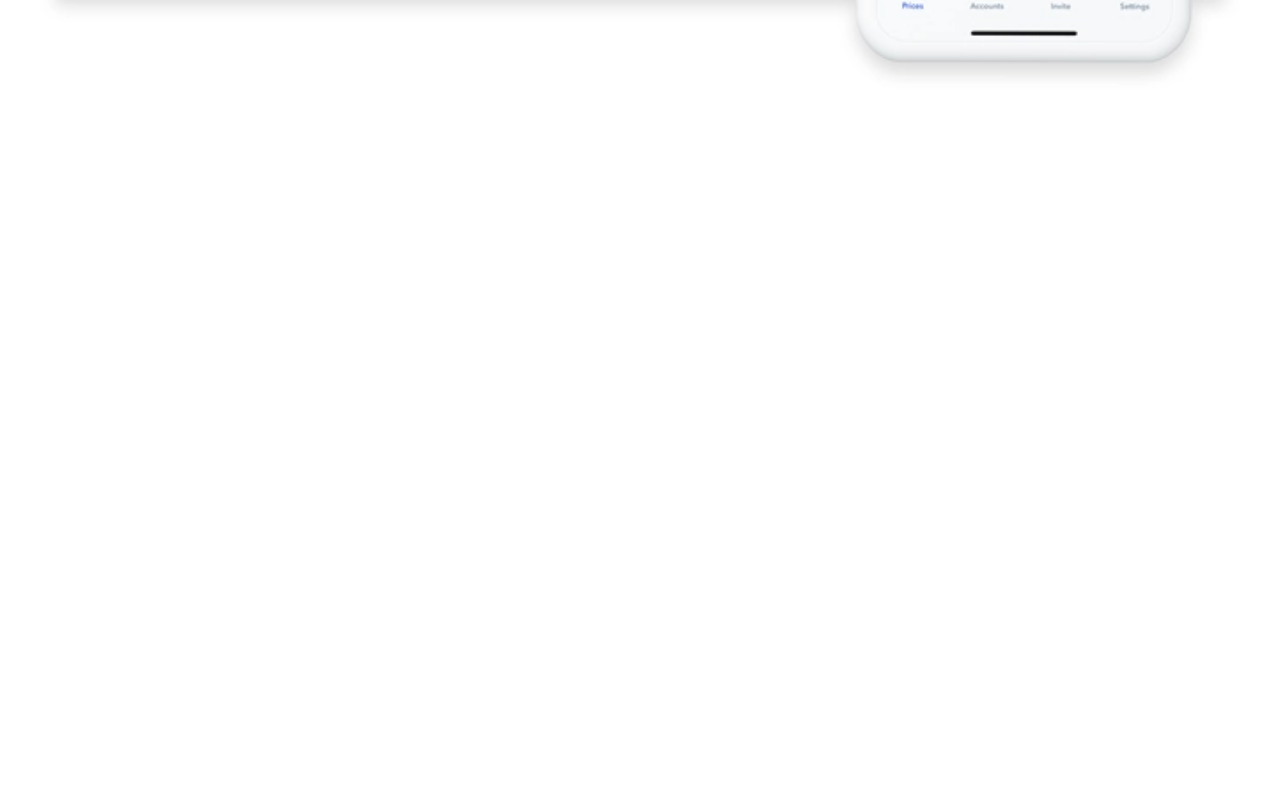
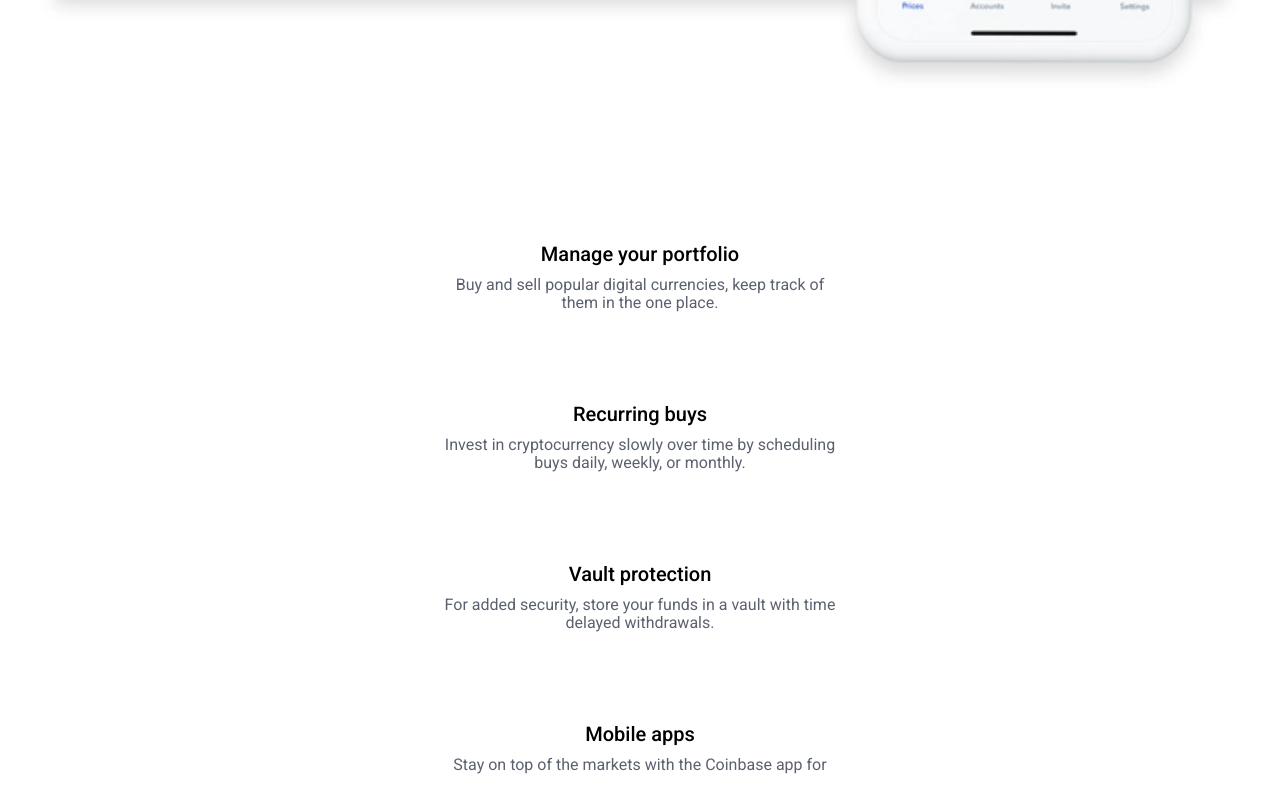
Before and after one commit to Oshioke-Salaki/coin, a React (Vite) app: page / in a window 1280 px wide. Shown: the part 2249-3048 px from the top of the page. Before the commit the page ends 2426 px from the top, so only its background shows below. Built offline with nearby package versions, Linux system fonts and the light colour scheme.

Commit message:
first commit

```diff
--- a/src/CreatePort.css
+++ b/src/CreatePort.css
@@ -23,7 +23,25 @@
     font-weight: 400;
 }
 
-.createPort img {
+.illus {
     width: 100%;
     margin-bottom: 3rem;
 }
+
+.propImg {
+    display: flex;
+    align-items: center;
+    justify-content: center;
+    width: 5rem;
+    height: 5rem;
+    border-radius: 50%;
+}
+
+.property h3 {
+    font-size: 2rem;
+    line-height: 2.3rem;
+    font-weight: 500;
+    margin-top: 1.5rem;
+    margin-bottom: 1rem;
+    text-align: center;
+}
--- a/src/CreatePort.jsx
+++ b/src/CreatePort.jsx
@@ -14,7 +14,44 @@ export default function CreatePort() {
         Coinbase has a variety of features that make it the best place
         <br /> to start trading
       </h2>
-      <img src={ill1} alt="" />
+      <img src={ill1} alt="" className="illus" />
+      <div className="property">
+        <div className="propImg">
+          <img src="" alt="" />
+        </div>
+        <h3>Manage your portfolio</h3>
+        <h2>
+          Buy and sell popular digital currencies, keep track of
+          <br /> them in the one place.
+        </h2>
+      </div>
+      <div className="property">
+        <div className="propImg">
+          <img src="" alt="" />
+        </div>
+        <h3>Recurring buys</h3>
+        <h2>
+          Invest in cryptocurrency slowly over time by scheduling
+          <br /> buys daily, weekly, or monthly.
+        </h2>
+      </div>
+      <div className="property">
+        <div className="propImg">
+          <img src="" alt="" />
+        </div>
+        <h3>Vault protection</h3>
+        <h2>
+          For added security, store your funds in a vault with time
+          <br /> delayed withdrawals.
+        </h2>
+      </div>
+      <div className="property">
+        <div className="propImg">
+          <img src="" alt="" />
+        </div>
+        <h3>Mobile apps</h3>
+        <h2>Stay on top of the markets with the Coinbase app for</h2>
+      </div>
     </div>
   );
 }
```
